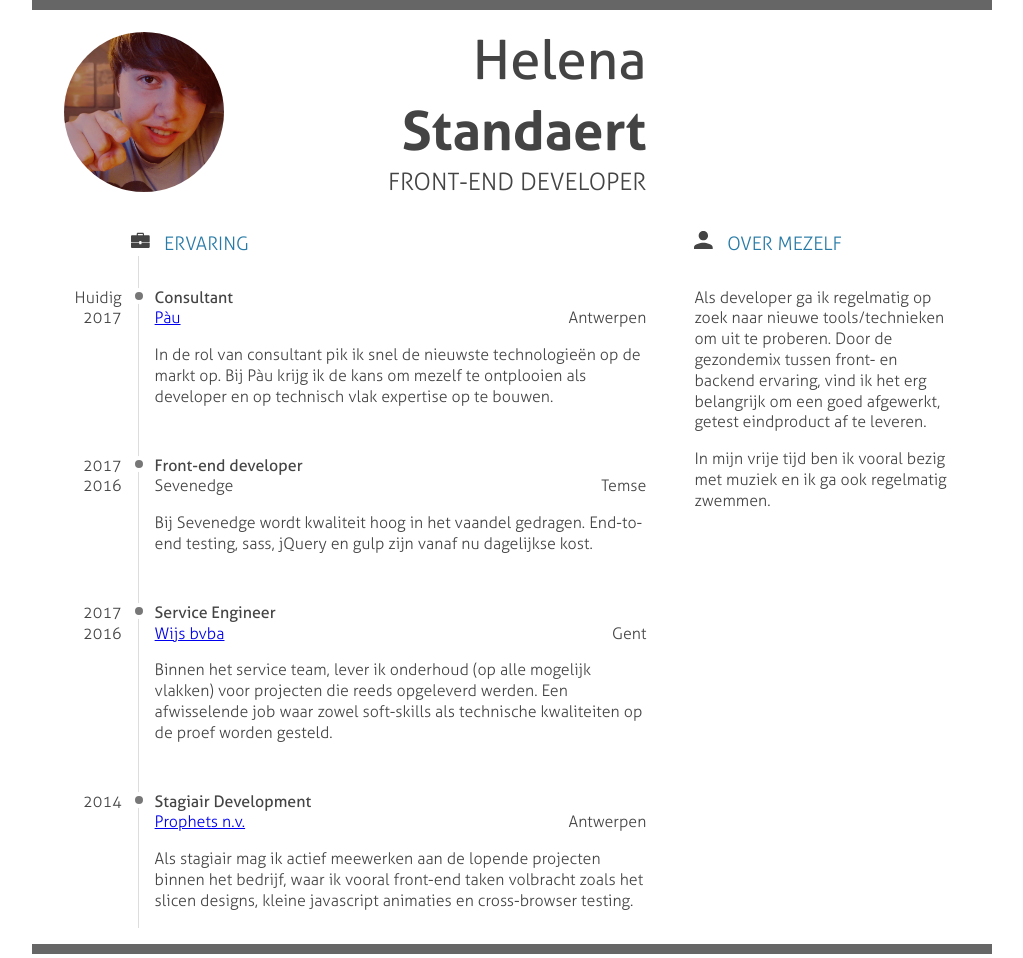
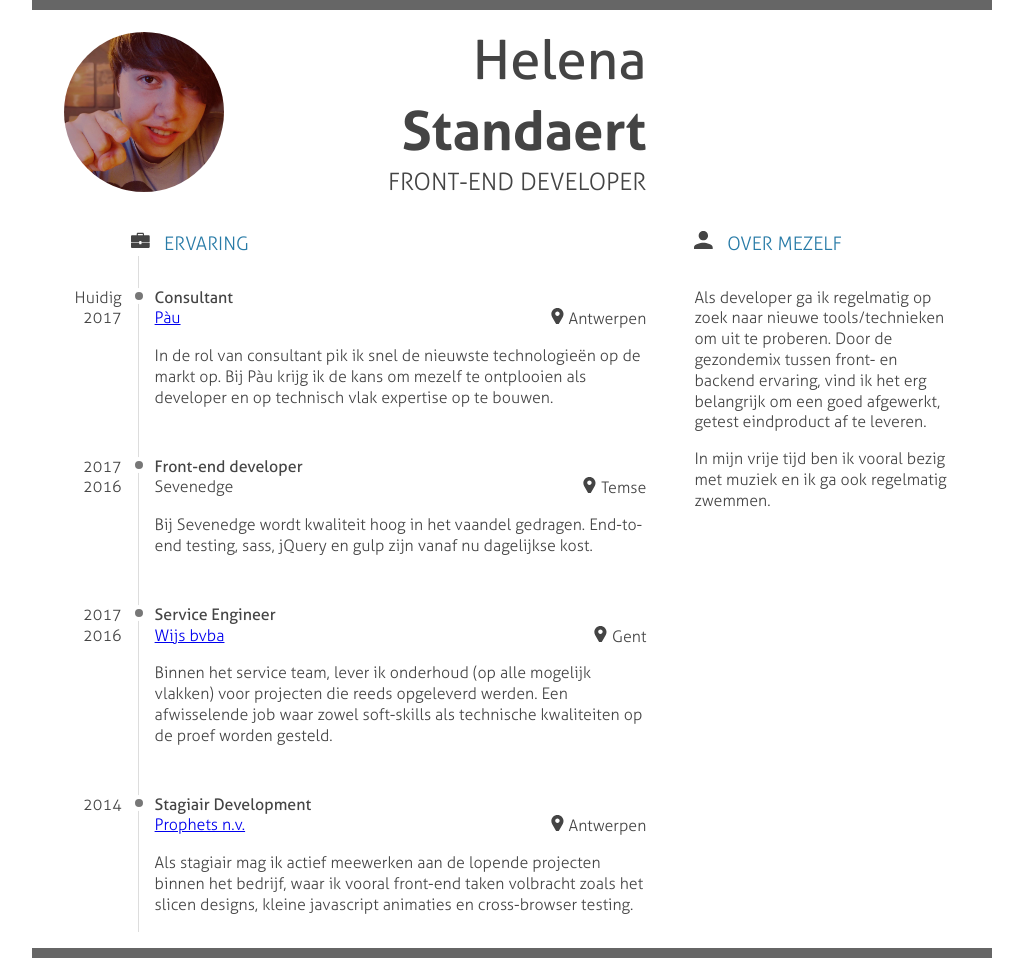
Before and after one commit to hstandaert/hstandaert.github.io, a Jekyll site: the page built from index.md, in a window 1280 px wide. Shown: the whole page, without its empty margins (128-1151 px from the left). Built offline with Jekyll 4.4.1, drawn with Linux system fonts in a browser that asks for light colours.

Commit message:
Added marker icon

```diff
--- /dev/null
+++ b/_includes/icon/marker.html
@@ -0,0 +1,14 @@
+<!-- Marker icon -->
+<svg xmlns="http://www.w3.org/2000/svg"
+     xmlns:xlink="http://www.w3.org/1999/xlink"
+     width="24"
+     height="24"
+     viewBox="0 0 392 392"
+     style="enable-background:new 0 0 392 392;"
+     class="c-icon c-icon--suitcase"
+>
+    <path d="M206.549,0L206.549,0c-82.6,0-149.3,66.7-149.3,149.3c0,28.8,9.2,56.3,22,78.899l97.3,168.399c6.1,11,18.4,16.5,30,16.5
+			c11.601,0,23.3-5.5,30-16.5l97.3-168.299c12.9-22.601,22-49.601,22-78.901C355.849,66.8,289.149,0,206.549,0z M206.549,193.4
+			c-30,0-54.5-24.5-54.5-54.5s24.5-54.5,54.5-54.5s54.5,24.5,54.5,54.5C261.049,169,236.549,193.4,206.549,193.4z"/>
+</svg>
+<!-- /Marker icon -->
--- a/_includes/icon/suitcase.html
+++ b/_includes/icon/suitcase.html
@@ -7,7 +7,7 @@
      style="enable-background:new 0 0 392 392;"
      class="c-icon c-icon--suitcase"
 >
-    <path fill="#{$color}" stroke="#{$stroke-color}" stroke-width="#{$stroke-width}" style="#{$css}" d="M373.24,90.439C373.24,90.439,373.24,90.439,373.24,90.439H272v-28.28c-0.011-6.307-2.529-12.351-7-16.8 c-4.449-4.471-10.493-6.989-16.8-7H143.64c-13.255,0-24,10.745-24,24v28.28H18.76C8.521,90.594,0.153,98.801,0,109.039v111.56 c0.022,9.026,7.334,16.338,16.36,16.36H172v-16c0.022-7.635,6.206-13.818,13.84-13.84h20.24c7.597-0.045,13.81,6.043,13.92,13.64 v16h155.52c8.996,0.045,16.348-7.165,16.48-16.16v-111.56C391.956,98.723,383.557,90.395,373.24,90.439z M247.68,90.439H144.32 v-27.6h103.36V90.439z"/>
-    <path fill="#{$color}" stroke="#{$stroke-color}" stroke-width="#{$stroke-width}" style="#{$css}" d="M375.64,248.559L220,248.399v16c-0.022,7.634-6.206,13.818-13.84,13.84h-20.28c-7.582,0.023-13.77-6.059-13.88-13.64v-16 H16.52c-5.962-0.023-11.757-1.973-16.52-5.56v92c0.044,10.254,8.346,18.556,18.6,18.6h354.48 c10.316,0.133,18.787-8.121,18.92-18.437c0-0.001,0-0.002,0-0.003v-92C387.256,246.682,381.525,248.56,375.64,248.559z"/>
+    <path d="M373.24,90.439C373.24,90.439,373.24,90.439,373.24,90.439H272v-28.28c-0.011-6.307-2.529-12.351-7-16.8 c-4.449-4.471-10.493-6.989-16.8-7H143.64c-13.255,0-24,10.745-24,24v28.28H18.76C8.521,90.594,0.153,98.801,0,109.039v111.56 c0.022,9.026,7.334,16.338,16.36,16.36H172v-16c0.022-7.635,6.206-13.818,13.84-13.84h20.24c7.597-0.045,13.81,6.043,13.92,13.64 v16h155.52c8.996,0.045,16.348-7.165,16.48-16.16v-111.56C391.956,98.723,383.557,90.395,373.24,90.439z M247.68,90.439H144.32 v-27.6h103.36V90.439z"/>
+    <path d="M375.64,248.559L220,248.399v16c-0.022,7.634-6.206,13.818-13.84,13.84h-20.28c-7.582,0.023-13.77-6.059-13.88-13.64v-16 H16.52c-5.962-0.023-11.757-1.973-16.52-5.56v92c0.044,10.254,8.346,18.556,18.6,18.6h354.48 c10.316,0.133,18.787-8.121,18.92-18.437c0-0.001,0-0.002,0-0.003v-92C387.256,246.682,381.525,248.56,375.64,248.559z"/>
 </svg>
 <!-- /Person icon -->
--- a/_layouts/cv.html
+++ b/_layouts/cv.html
@@ -41,7 +41,7 @@ layout: default
                             {% endif %}
 
                             <span>
-                                <i data-icon="marker"></i>
+                                {% include icon/marker.html %}
                                 {{ item.location }}
                             </span>
                         </div>
```
